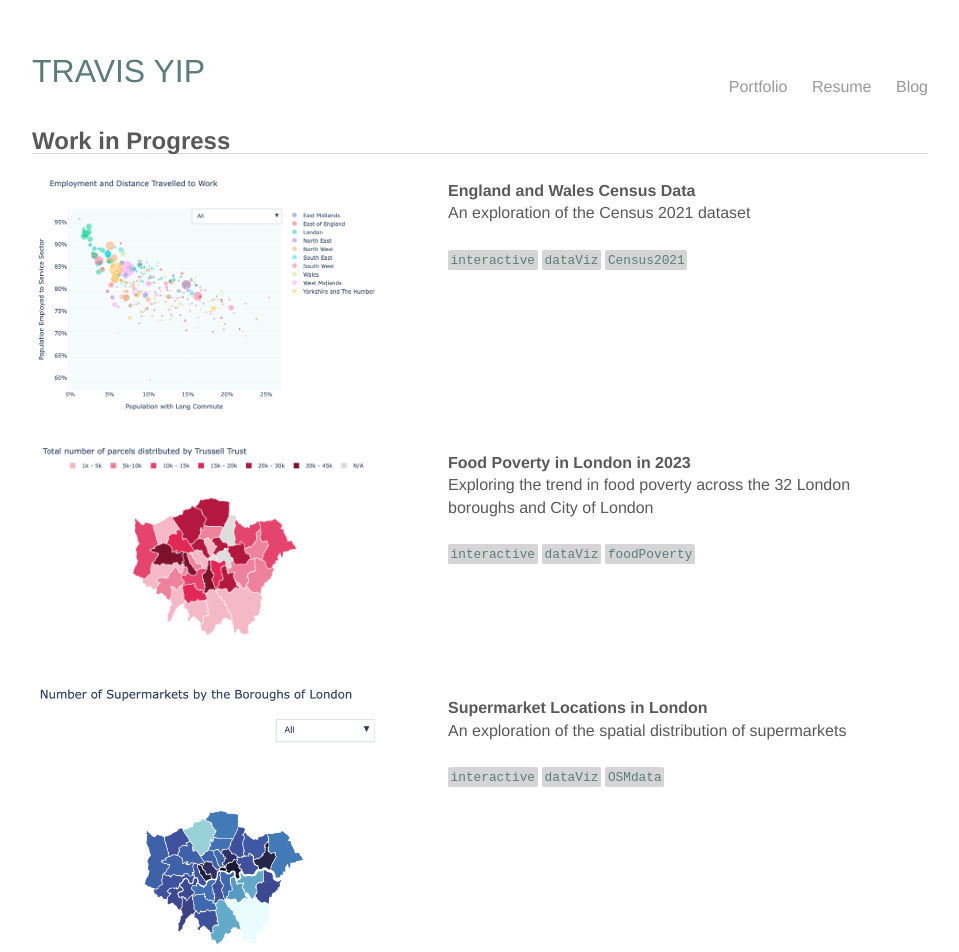
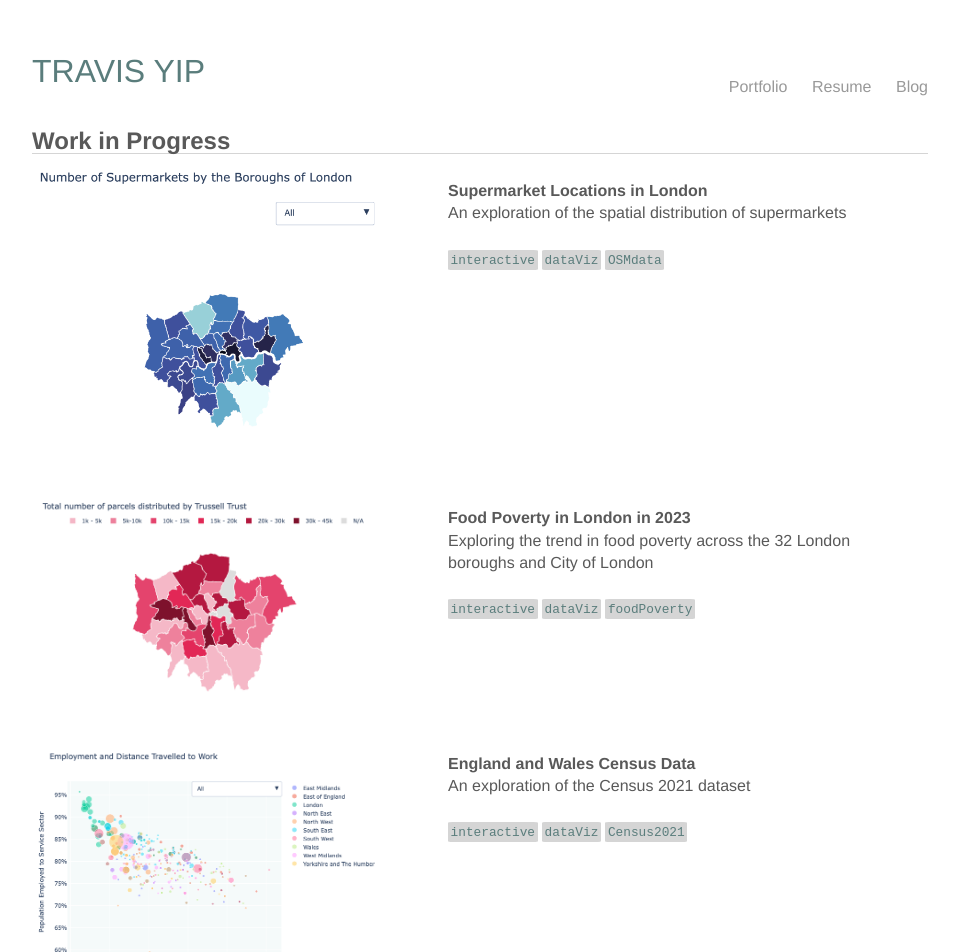
Before and after one commit to cwtravisyip/cwtravisyip.github.io, a Jekyll site: the page built from portfolio/index.html, in a window 1280 px wide. Shown: the top 952 px of the page, without its empty margins (160-1119 px from the left). Built offline with Jekyll 4.4.1, drawn with Linux system fonts in a browser that asks for light colours.

Commit message:
Applying sorting to WIPs page

```diff
--- a/portfolio/index.html
+++ b/portfolio/index.html
@@ -5,7 +5,8 @@ title: Travis Yip | Portfolio
 <div class="textchunk">
 	<!-- Work in Progress -->
 	<h1 class="resume">Work in Progress</h1>
-	{% for work in site.wips %}
+	{% assign sorted_wips = site.wips | sort: 'date' | reverse  %}
+	{% for work in sorted_wips %}
 
 	<div class="portfolio" style="margin-bottom:10px;margin-top:10px" >
 		<div class="portfolio__impage-wrapper" onclick="location.href={{ work.url }}">
```
